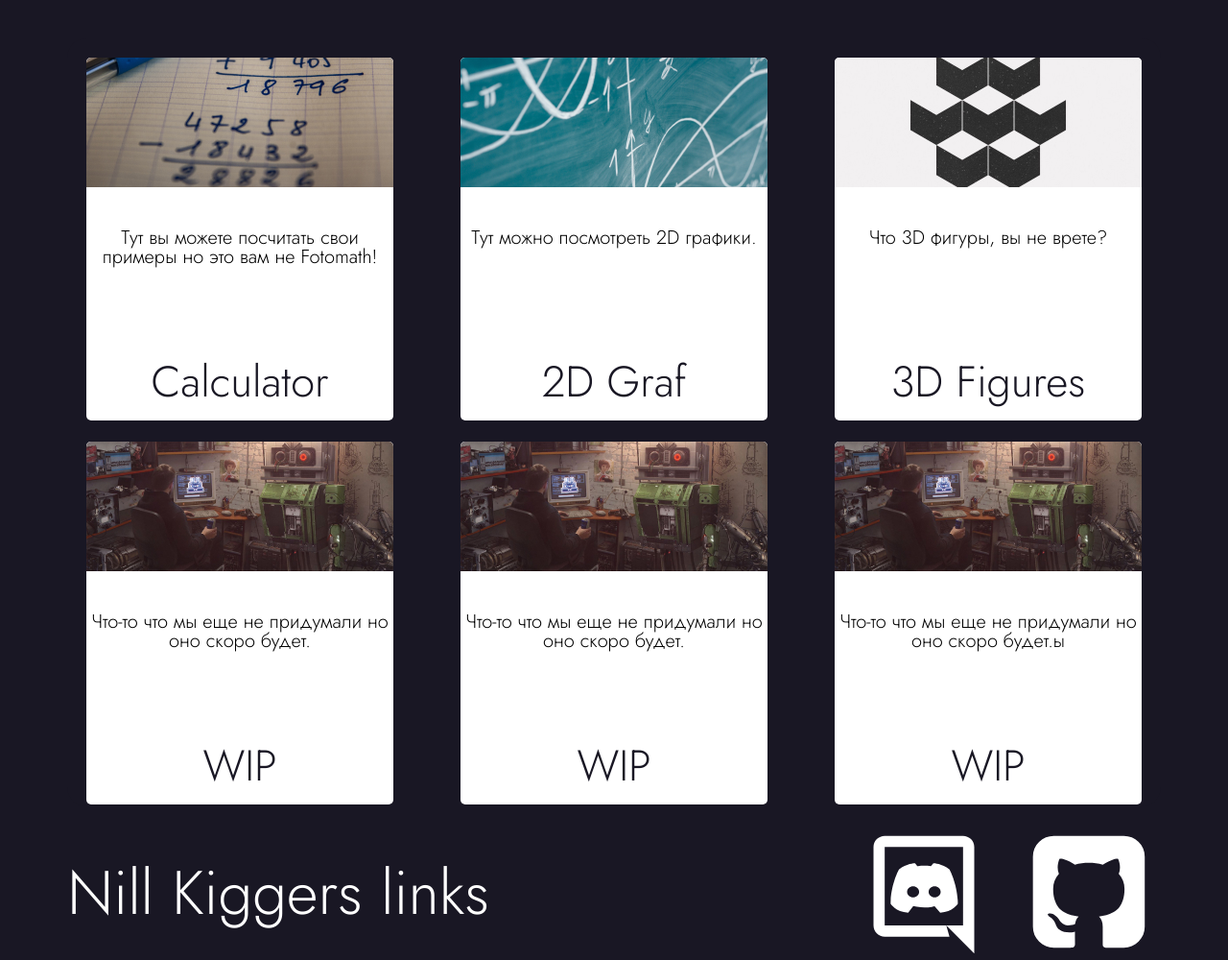
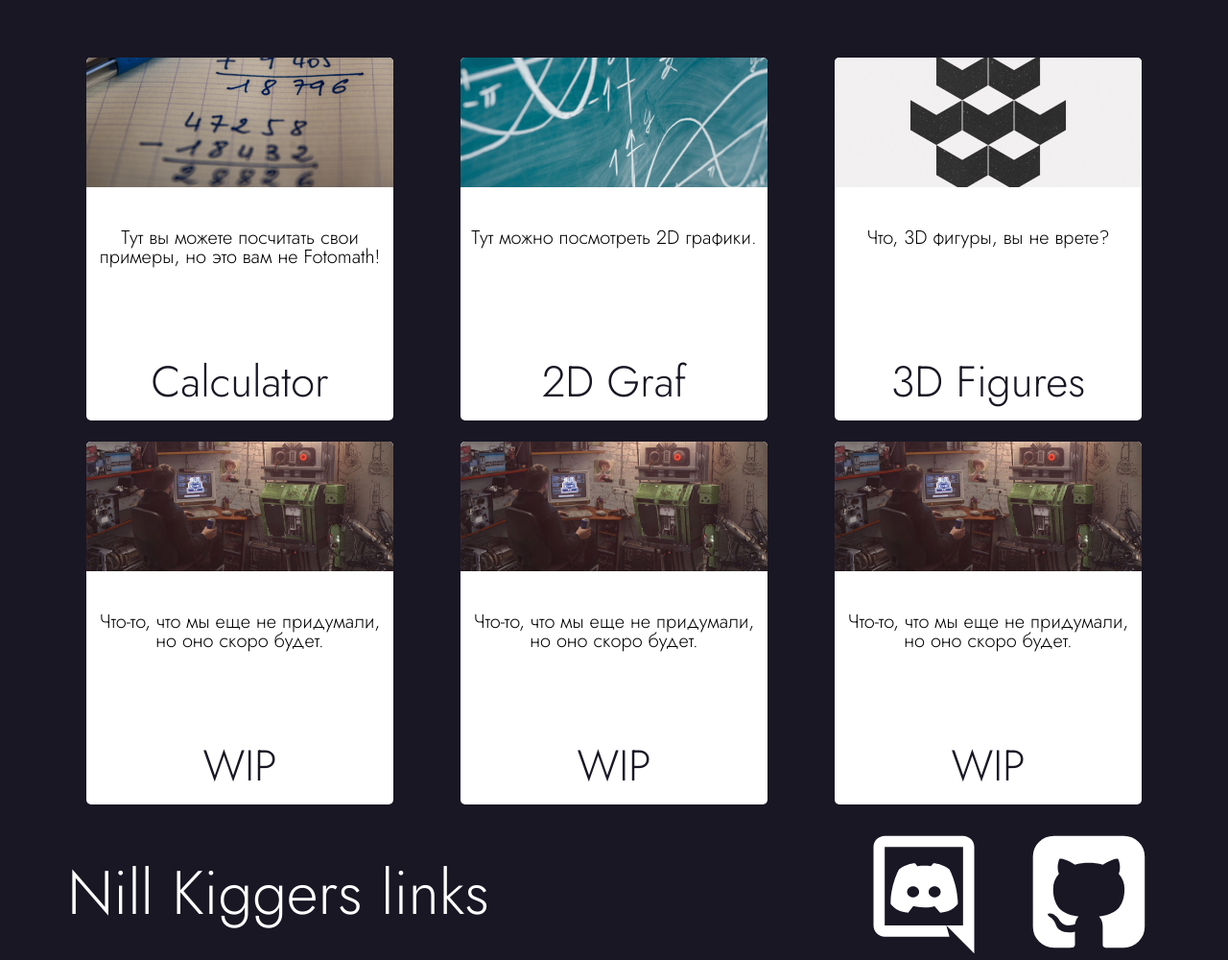
Before and after one commit to BrikozO/Mather, a Flask app: page / in a window 1280 px wide. Shown: the part 80-1080 px from the top of the page at 96% size. Run offline with Flask 2, Linux system fonts and the light colour scheme.

Commit message:
Small fixes

```diff
--- a/Baza/template/first.html
+++ b/Baza/template/first.html
@@ -8,7 +8,7 @@
         <div class="first-buttons">
             <div class="item">
                 <img src="../static/img/calculator.jpg" alt="calck" class="item-header">
-                <p class="item-text">Тут вы можете посчитать свои примеры но это вам не Fotomath!</p>
+                <p class="item-text">Тут вы можете посчитать свои примеры, но это вам не Fotomath!</p>
                 <a href="/calculator" class="item-button">Calculator</a>
             </div>
             <div class="item">
@@ -18,24 +18,24 @@
             </div>
             <div class="item">
                 <img src="../static/img/3dgrafs.jpg" alt="figures" class="item-header">
-                <p class="item-text">Что 3D фигуры, вы не врете?</p>
+                <p class="item-text">Что, 3D фигуры, вы не врете?</p>
                 <a href="/3dfigures" class="item-button">3D Figures</a>
             </div>
         </div>
         <div class="second-button">
             <div class="item">
                 <img src="../static/img/inprogress.jpg" alt="inprogress" class="item-header">
-                <p class="item-text">Что-то что мы еще не придумали но оно скоро будет.</p>
+                <p class="item-text">Что-то, что мы еще не придумали, но оно скоро будет.</p>
                 <a href="/inprogress1" class="item-button">WIP</a>
             </div>
             <div class="item">
                 <img src="../static/img/inprogress.jpg" alt="inprogress" class="item-header">
-                <p class="item-text">Что-то что мы еще не придумали но оно скоро будет.</p>
+                <p class="item-text">Что-то, что мы еще не придумали, но оно скоро будет.</p>
                 <a href="/inprogress2" class="item-button">WIP</a>
             </div>
             <div class="item">
                 <img src="../static/img/inprogress.jpg" alt="inprogress" class="item-header">
-                <p class="item-text">Что-то что мы еще не придумали но оно скоро будет.ы</p>
+                <p class="item-text">Что-то, что мы еще не придумали, но оно скоро будет.</p>
                 <a href="/inprogress3" class="item-button">WIP</a>
             </div>
         </div>
```
